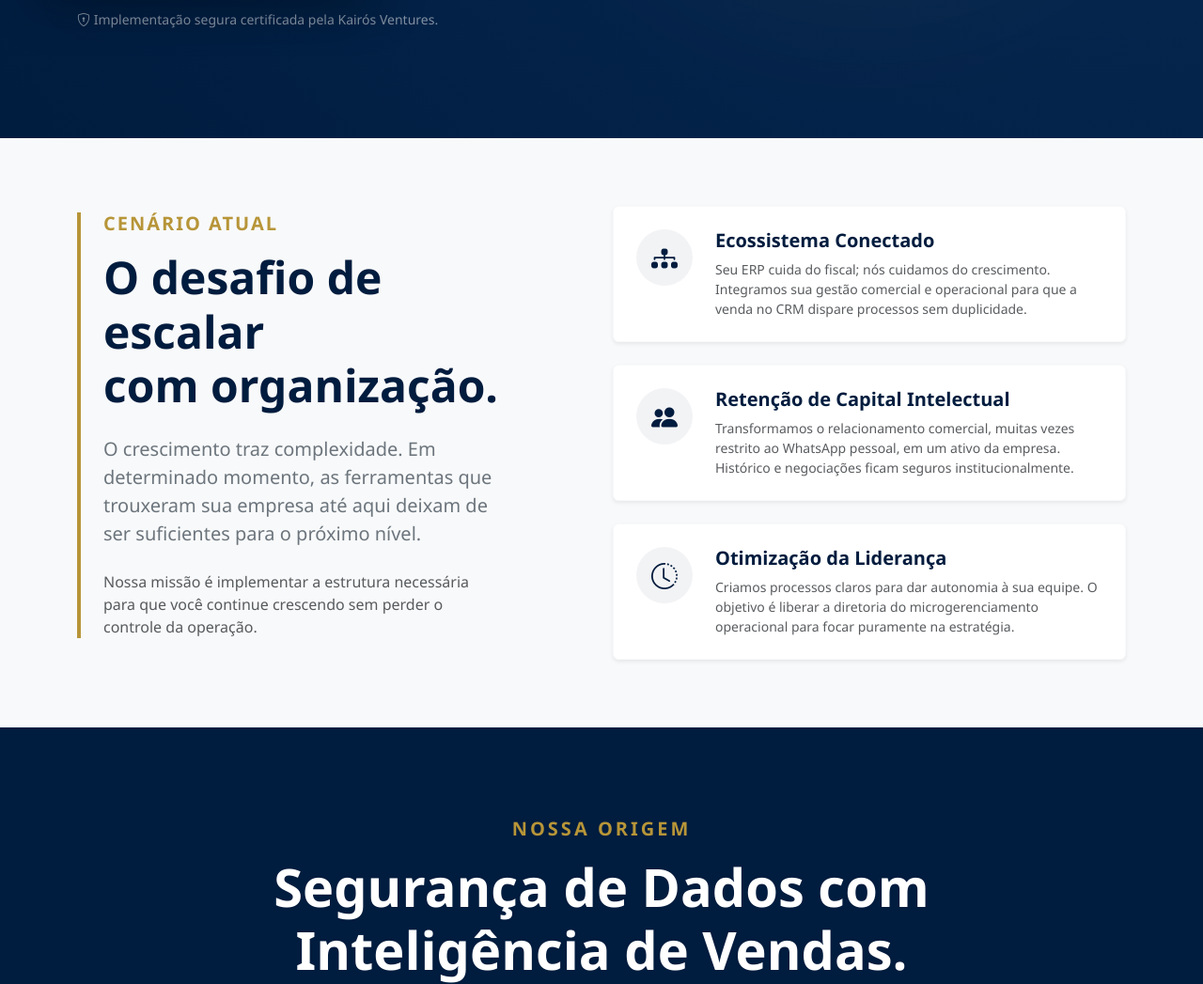
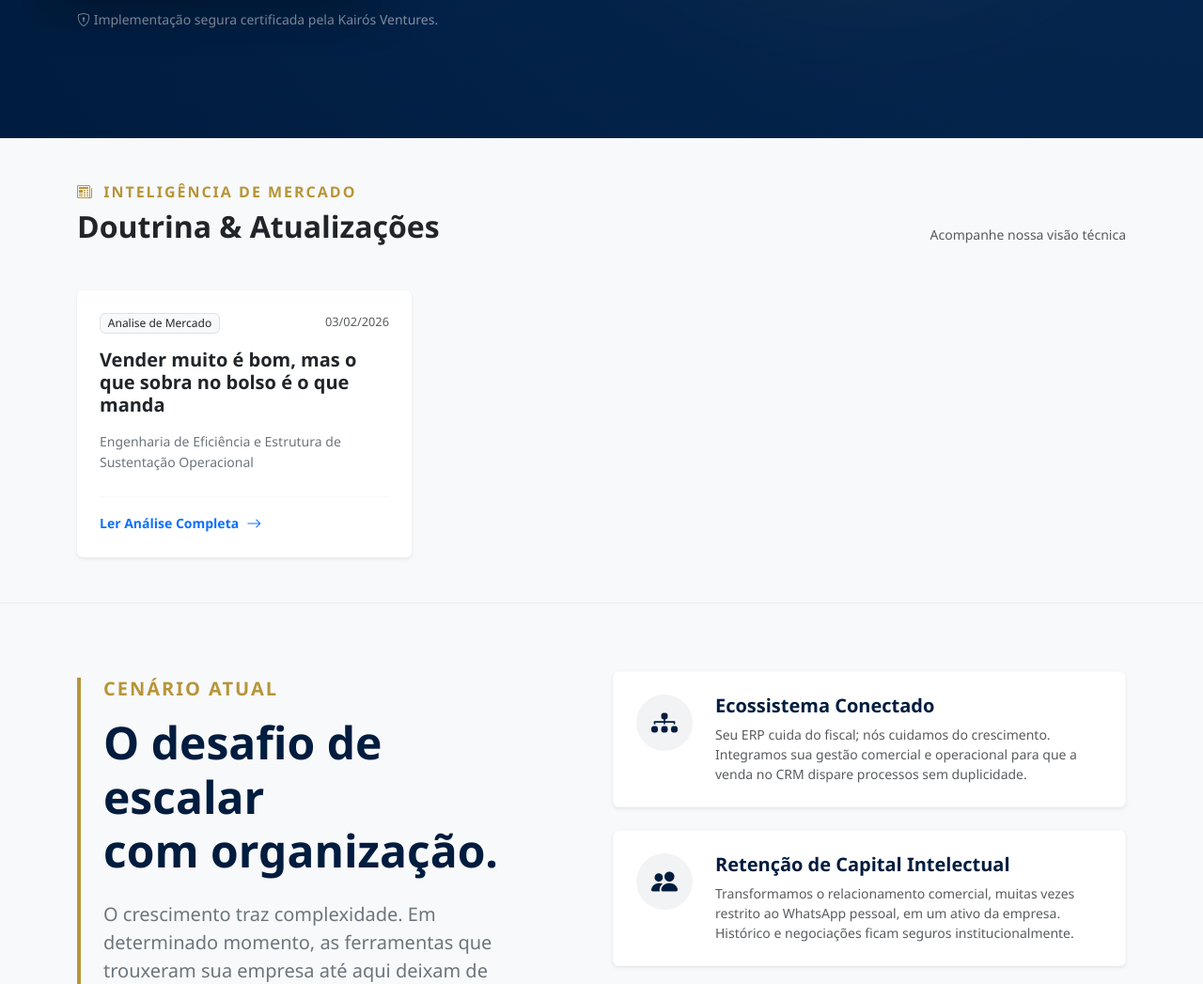
Before and after one commit to leonolivieri/Kairos, a PHP site: page /index.php in a window 1280 px wide. Shown: the part 772-1819 px from the top of the page at 94% size. Run offline with PHP 8.4, Linux system fonts and the light colour scheme; data comes from the database, SQL or seed files in the repository; tables that the repository leaves empty or names only in its code hold one stand-in row (values such as "Sample post").

Commit message:
feat(web): implementacao da vitrine de insights e changelog v2.3

```diff
--- a/index.php
+++ b/index.php
@@ -125,6 +125,62 @@
                     </div>
                 </div>
         </header>
+
+        <?php if (!empty($lista_insights)): ?>
+            <section class="py-5 position-relative" id="insights" style="background-color: #f8f9fa; border-bottom: 1px solid rgba(0,0,0,0.05);">
+                <div class="container position-relative z-1">
+
+                    <div class="d-flex justify-content-between align-items-end mb-5">
+                        <div>
+                            <h6 class="text-uppercase fw-bold mb-2" style="color: #B79538; letter-spacing: 2px;">
+                                <i class="bi bi-newspaper me-1"></i> Inteligência de Mercado
+                            </h6>
+                            <h2 class="fw-bold mb-0 text-dark">Doutrina & Atualizações</h2>
+                        </div>
+                        <div class="d-none d-md-block">
+                            <span class="text-muted small">Acompanhe nossa visão técnica</span>
+                        </div>
+                    </div>
+
+                    <div class="row g-4">
+                        <?php foreach ($lista_insights as $post): ?>
+                        <div class="col-lg-4 col-md-6">
+                            <div class="card h-100 border-0 shadow-sm hover-card-effect" style="transition: transform 0.3s ease;">
+                                <div class="card-body p-4 d-flex flex-column">
+
+                                    <div class="mb-3 d-flex justify-content-between align-items-start">
+                                        <span class="badge bg-light text-dark border fw-normal">
+                                            <?php echo $post['categoria']; ?>
+                                        </span>
+                                        <small class="text-muted" style="font-size: 0.8rem;">
+                                            <?php echo date('d/m/Y', strtotime($post['data_publicacao'])); ?>
+                                        </small>
+                                    </div>
+
+                                    <h5 class="card-title fw-bold mb-3">
+                                        <a href="?artigo=<?php echo $post['slug']; ?>" class="text-decoration-none text-dark stretched-link">
+                                            <?php echo $post['titulo_popular']; ?>
+                                        </a>
+                                    </h5>
+
+                                    <p class="card-text text-secondary small mb-4 flex-grow-1" style="line-height: 1.6;">
+                                        <?php echo $post['titulo_tecnico']; ?>
+                                    </p>
+
+                                    <div class="d-flex align-items-center text-primary mt-auto pt-3 border-top border-light">
+                                        <span class="small fw-bold">Ler Análise Completa</span>
+                                        <i class="bi bi-arrow-right ms-2"></i>
+                                    </div>
+
+                                </div>
+                            </div>
+                        </div>
+                        <?php endforeach; ?>
+                    </div>
+
+                </div>
+            </section>
+        <?php endif; ?>
 
         <section class="py-5" id="desafios" style="background-color: #f8f9fa;">
             <div class="container py-4">
```
Also changed, not shown: engine.php (+47 -27 lines), changelog.md (added).
